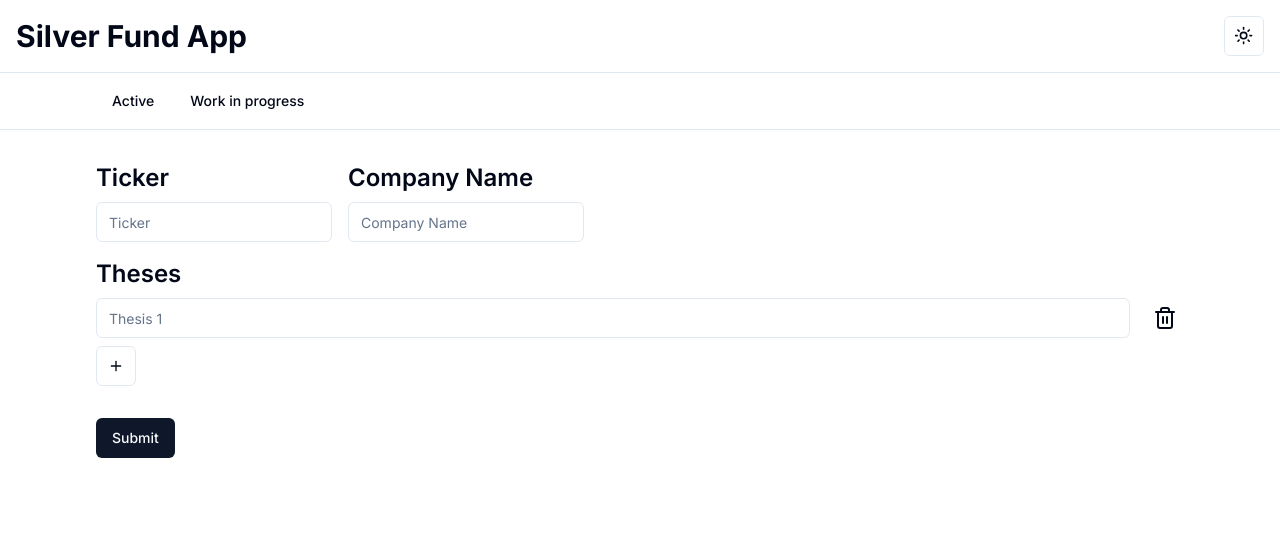
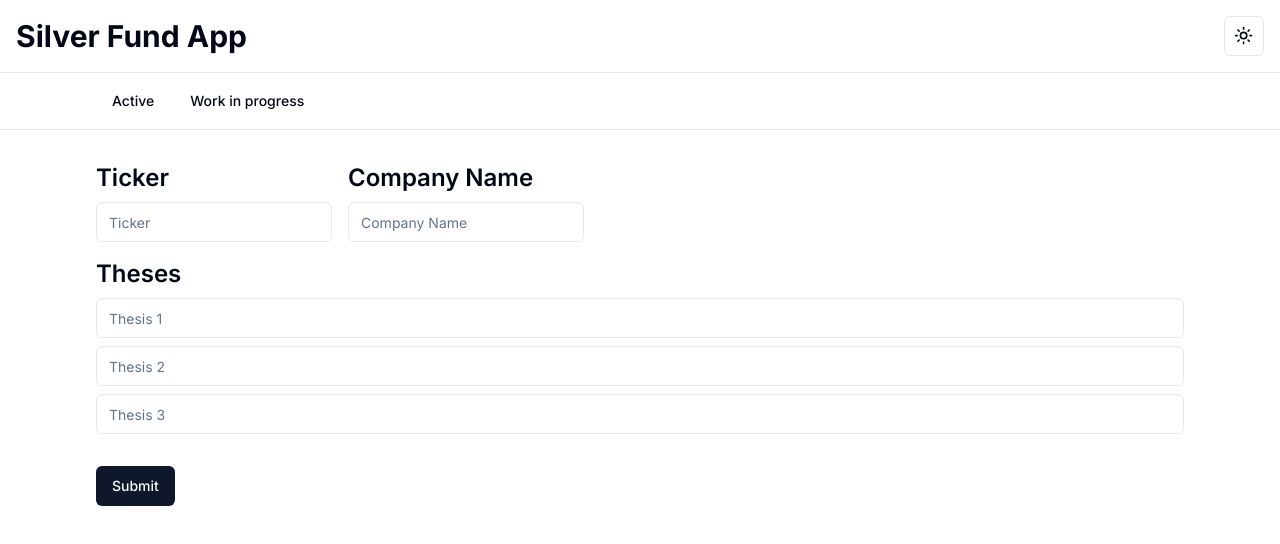
Before and after one commit to andrewhall1124/silver-fund-app, a Next.js app: page /wip/add in a window 1280 px wide. Shown: the top 544 px of the page. Built offline with nearby package versions, Linux system fonts and the light colour scheme.

Commit message:
Add pitch ui

```diff
--- a/components/form-fields/input-array-field.jsx
+++ /dev/null
@@ -1,34 +0,0 @@
-"use client"
-
-import {
-  FormControl,
-  FormField,
-  FormItem,
-  FormMessage,
-} from "@/components/ui/form"
-import { Input } from "@/components/ui/input"
-import { Button } from "@/components/ui/button"
-import { Trash2 } from "lucide-react"
-
-export function InputArrayField({form, name, placeholder}) {
-
-  return (
-    <FormField
-      control={form.control}
-      name={name}
-      render={({ field }) => (
-        <FormItem>
-          <FormControl>
-            <div className="flex gap-4">
-              <Input placeholder={placeholder} {...field} />
-              <Button type='button' variant="ghost" size="icon">
-                <Trash2/>
-              </Button>
-            </div>
-          </FormControl>
-          <FormMessage />
-        </FormItem>
-      )}
-    />
-  )
-}
--- a/components/wip/add-pitch-form.jsx
+++ b/components/wip/add-pitch-form.jsx
@@ -9,20 +9,21 @@ import {
   Form,
 } from "@/components/ui/form"
 import { InputField } from "../form-fields/input-field"
-import { Plus } from "lucide-react"
-import { InputArrayField } from "../form-fields/input-array-field"
 
 export function AddPitchForm() {
   const [theses, setTheses] = useState([{
     placeholder: "Thesis 1",
     name: "thesis1",
     value: "",
+    id: 1,
   }]);
 
   const formSchema = z.object({
-    ticker: z.string().min(1).max(10),
-    companyName: z.string(),
+    ticker: z.string().min(1,"Required").max(10),
+    companyName: z.string().min(1,"Required"),
     thesis1: z.string(),
+    thesis2: z.string(),
+    thesis3: z.string(),
   })
 
   const form = useForm({
@@ -31,15 +32,15 @@ export function AddPitchForm() {
       ticker: "",
       companyName: "",
       thesis1: "",
+      thesis2: "",
+      thesis3: "",
     },
   })
 
-  const addThesis = () =>{
-    setTheses([...theses, {
-      placeholder: `Thesis ${theses.length + 1}`,
-      name: `thesis${theses.length + 1}`,
-      value: "",
-    }])
+  const removeThesis = (id) =>{
+    setTheses(
+      theses.filter((thesis) => (thesis.id == id))
+    )
   }
 
   function onSubmit(values) {
@@ -62,14 +63,11 @@ export function AddPitchForm() {
             </div>
           </div>
           <div className="flex flex-col gap-2">
-              <div className="text-2xl font-semibold">Theses</div>
-                {theses.map((thesis,index)=>(
-                  <InputArrayField key={index} form={form} name={thesis.name} placeholder={thesis.placeholder}/>
-                ))}
-                <Button type='button' variant="outline" size="icon" onClick={addThesis}>
-                <Plus className="h-4 w-4" />
-              </Button>
-            </div>
+            <div className="text-2xl font-semibold">Theses</div>
+            <InputField form={form} placeholder="Thesis 1" name="thesis1"/>
+            <InputField form={form} placeholder="Thesis 2" name="thesis2"/>
+            <InputField form={form} placeholder="Thesis 3" name="thesis3"/>
+          </div>
         </div>
         <Button type="submit">Submit</Button>
       </form>
```
